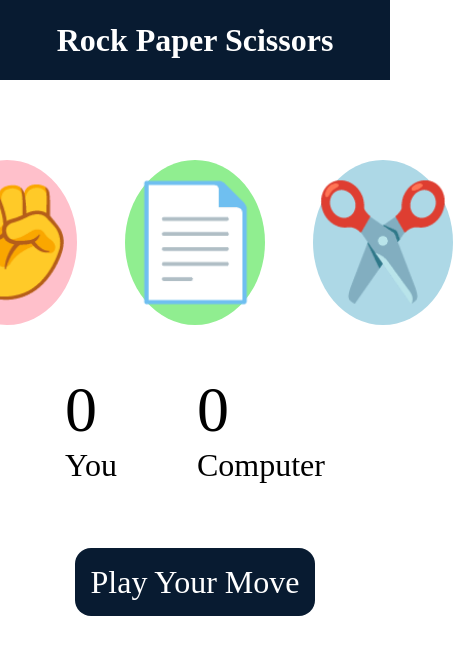
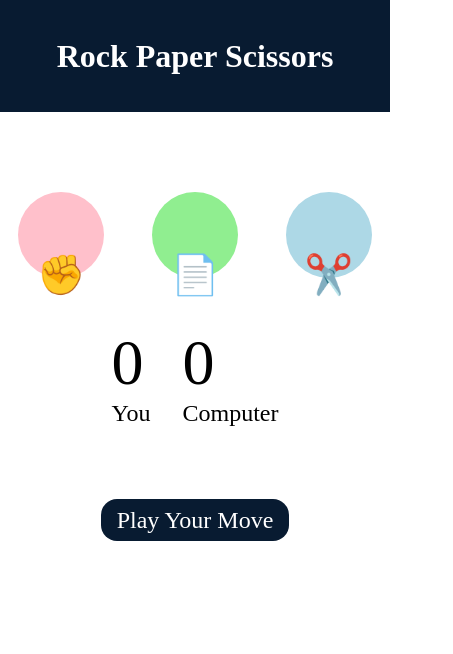
Before and after one commit to Nareshrathod360/Rock-Paper-Scissor, a plain HTML site: page index.html in a window 390 px wide. Shown: the whole page, 453 px wide, since content can reach past the window. Drawn offline with Linux system fonts and the light colour scheme.

Commit message:
Enhance style.css with responsive design features
Added media queries for responsive design.

```diff
--- a/style.css
+++ b/style.css
@@ -75,4 +75,28 @@ h1{
     display: inline;
     padding: 1rem;
     border-radius: 1rem;
+
 }
+@media (max-width: 600px) {
+    h1 {
+        font-size: 2rem;
+        height: auto;
+        padding: 1rem 0;
+    }
+
+    .choice1, .choice2, .choice3 {
+        height: 22vmin;
+        width: 22vmin;
+        font-size: 10vmin;
+    }
+
+    .score-board {
+        font-size: 1.5rem;
+        gap: 2rem;
+    }
+
+    #msg {
+        font-size: 1.5rem;
+        padding: 0.5rem 1rem;
+    }
+}
```
